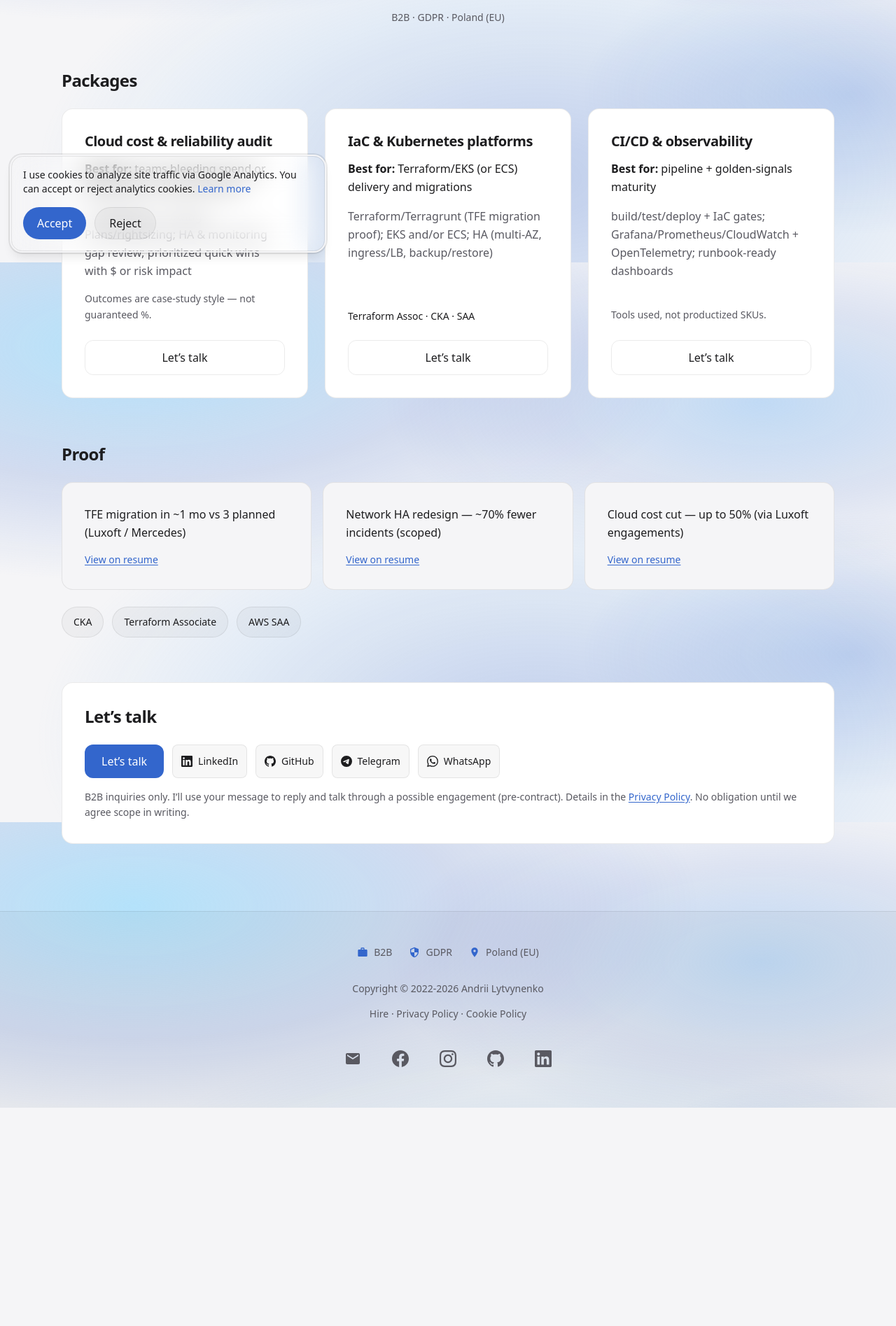
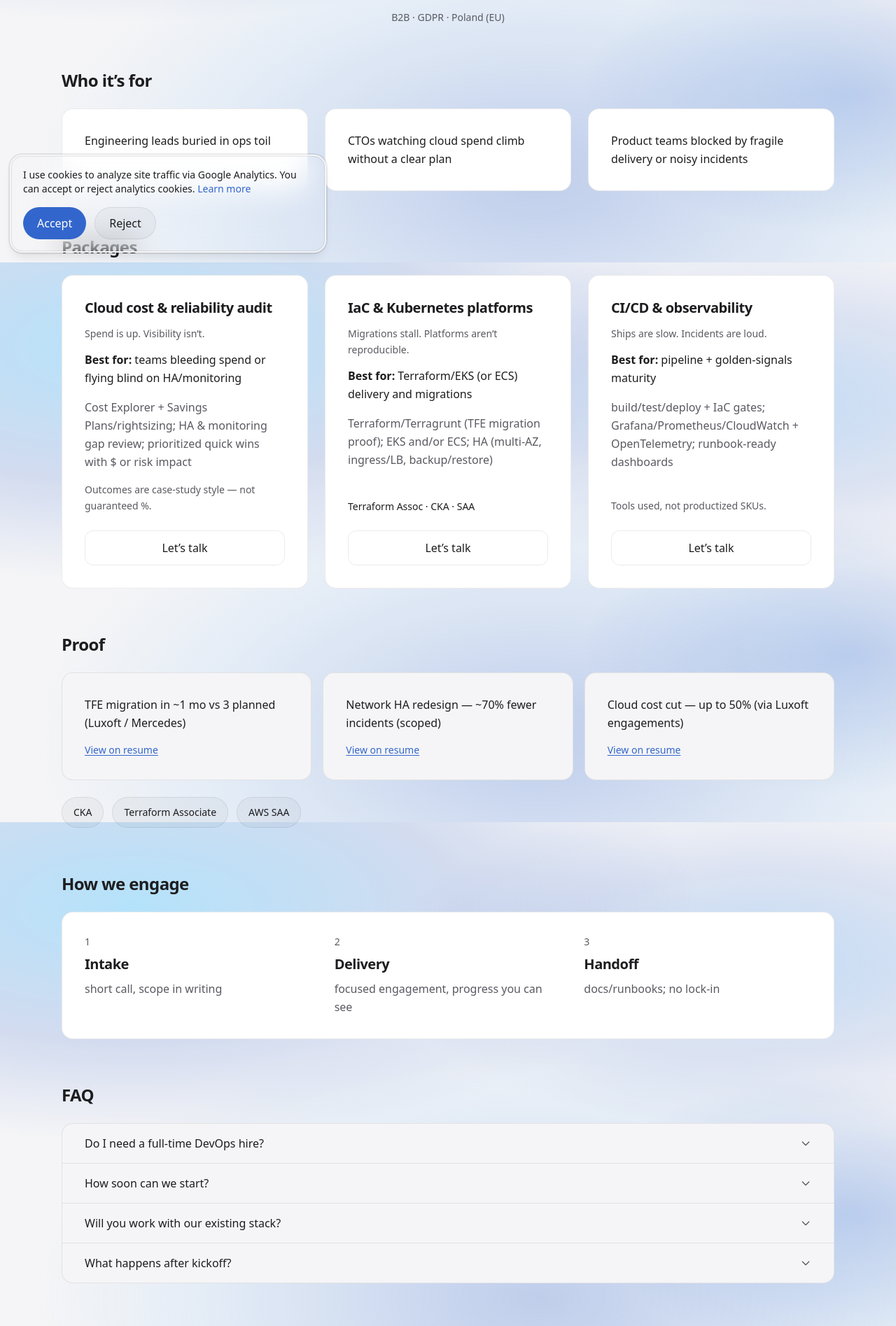
Before and after one commit to fecton/aboutme, a Next.js app: page /hire in a window 1280 px wide. Shown: the part 425-2320 px from the top of the page at 70% size. Before the commit the page ends 2008 px from the top, so only its background shows below. Built offline with nearby package versions, Linux system fonts and the light colour scheme.

Commit message:
feat: add /hire v1.1 audience, pain, engage, and FAQ
Insert Who it's for, package pain lines, How we engage, and FAQ in
the designer order. Keep locked v1 hero/package/proof/contact strings
aside from the muted pain lines above Best for.

Co-authored-by: Andrii Lytvynenko <a.lytvynenko@geniusee.com>

```diff
--- a/src/app/hire/page.tsx
+++ b/src/app/hire/page.tsx
@@ -2,8 +2,11 @@ import type { Metadata } from "next";
 import { Navbar } from "@/components/layout/Navbar";
 import { Footer } from "@/components/layout/Footer";
 import { HireHero } from "@/components/hire/HireHero";
+import { HireAudience } from "@/components/hire/HireAudience";
 import { HirePackages } from "@/components/hire/HirePackages";
 import { HireProof } from "@/components/hire/HireProof";
+import { HireEngage } from "@/components/hire/HireEngage";
+import { HireFaq } from "@/components/hire/HireFaq";
 import { HireContact } from "@/components/hire/HireContact";
 import { hire, hirePageMeta } from "@/data/hire";
 
@@ -68,8 +71,11 @@ export default function HirePage() {
 				<HireHero />
 				<div className="mx-auto max-w-6xl px-4 pb-24 sm:px-6">
 					<div className="flex flex-col gap-12 md:gap-16">
+						<HireAudience />
 						<HirePackages />
 						<HireProof />
+						<HireEngage />
+						<HireFaq />
 						<HireContact />
 					</div>
 				</div>
--- /dev/null
+++ b/src/components/hire/HireAudience.tsx
@@ -0,0 +1,24 @@
+import { GlassCard } from "@/components/ui/GlassCard";
+import { hire } from "@/data/hire";
+
+export function HireAudience() {
+	return (
+		<section aria-labelledby="hire-audience-heading" className="w-full min-w-0">
+			<h2
+				id="hire-audience-heading"
+				className="mb-6 text-2xl font-bold tracking-tight text-foreground"
+			>
+				{hire.audienceHeading}
+			</h2>
+			<div className="grid grid-cols-1 gap-6 md:grid-cols-3 md:items-stretch">
+				{hire.audience.map((item) => (
+					<article key={item.id} className="flex min-h-full min-w-0 flex-col">
+						<GlassCard variant="solid" className="flex h-full flex-col">
+							<p className="leading-relaxed text-foreground">{item.line}</p>
+						</GlassCard>
+					</article>
+				))}
+			</div>
+		</section>
+	);
+}
--- /dev/null
+++ b/src/components/hire/HireEngage.tsx
@@ -0,0 +1,30 @@
+import { GlassCard } from "@/components/ui/GlassCard";
+import { hire } from "@/data/hire";
+
+export function HireEngage() {
+	return (
+		<section aria-labelledby="hire-engage-heading" className="w-full min-w-0">
+			<h2
+				id="hire-engage-heading"
+				className="mb-6 text-2xl font-bold tracking-tight text-foreground"
+			>
+				{hire.engageHeading}
+			</h2>
+			<GlassCard variant="solid">
+				<ol className="grid grid-cols-1 gap-6 md:grid-cols-3 md:gap-8">
+					{hire.engageSteps.map((step, index) => (
+						<li key={step.id} className="min-w-0">
+							<p className="mb-2 text-sm font-medium text-muted">
+								{index + 1}
+							</p>
+							<h3 className="mb-2 text-xl font-semibold tracking-tight text-foreground">
+								{step.title}
+							</h3>
+							<p className="leading-relaxed text-muted">{step.detail}</p>
+						</li>
+					))}
+				</ol>
+			</GlassCard>
+		</section>
+	);
+}
--- /dev/null
+++ b/src/components/hire/HireFaq.tsx
@@ -0,0 +1,42 @@
+import { GlassCard } from "@/components/ui/GlassCard";
+import { hire } from "@/data/hire";
+
+export function HireFaq() {
+	return (
+		<section aria-labelledby="hire-faq-heading" className="w-full min-w-0">
+			<h2
+				id="hire-faq-heading"
+				className="mb-6 text-2xl font-bold tracking-tight text-foreground"
+			>
+				{hire.faqHeading}
+			</h2>
+			<GlassCard padded={false}>
+				{hire.faqs.map((item) => (
+					<details
+						key={item.id}
+						className="group border-b border-border px-6 last:border-b-0 md:px-8"
+					>
+						<summary className="flex min-h-[44px] cursor-pointer list-none items-center justify-between gap-3 py-4 font-medium text-foreground marker:content-none [&::-webkit-details-marker]:hidden">
+							<span>{item.question}</span>
+							<svg
+								className="h-4 w-4 shrink-0 text-muted transition-transform duration-200 group-open:rotate-180"
+								fill="none"
+								stroke="currentColor"
+								viewBox="0 0 24 24"
+								aria-hidden
+							>
+								<path
+									strokeLinecap="round"
+									strokeLinejoin="round"
+									strokeWidth={2}
+									d="M19 9l-7 7-7-7"
+								/>
+							</svg>
+						</summary>
+						<p className="pb-4 leading-relaxed text-muted">{item.answer}</p>
+					</details>
+				))}
+			</GlassCard>
+		</section>
+	);
+}
--- a/src/components/hire/HirePackages.tsx
+++ b/src/components/hire/HirePackages.tsx
@@ -31,6 +31,9 @@ export function HirePackages() {
 							<h3 className="mb-3 text-xl font-semibold tracking-tight text-foreground">
 								{pkg.title}
 							</h3>
+							<p className="mb-3 text-sm leading-relaxed text-muted">
+								{pkg.pain}
+							</p>
 							<p className="mb-4 leading-relaxed text-foreground">
 								<span className="font-semibold">{pkg.bestForLabel}: </span>
 								{pkg.bestFor}
--- a/src/components/ui/GlassCard.tsx
+++ b/src/components/ui/GlassCard.tsx
@@ -7,12 +7,15 @@ interface GlassCardProps {
 	className?: string;
 	/** Glass stays translucent; solid is an opaque Tier A surface. */
 	variant?: "glass" | "solid";
+	/** Default padding. Set false for flush lists with their own inset. */
+	padded?: boolean;
 }
 
 export function GlassCard({
 	children,
 	className = "",
 	variant = "glass",
+	padded = true,
 }: GlassCardProps) {
 	const { reduceEffects } = useReduceEffects();
 	const isSolid = variant === "solid";
@@ -23,9 +26,11 @@ export function GlassCard({
 			? "bg-background"
 			: "bg-surface backdrop-blur-[20px]";
 
+	const paddingClass = padded ? "p-6 md:p-8" : "";
+
 	return (
 		<div
-			className={`w-full rounded-2xl border border-border p-6 md:p-8 ${surfaceClass} ${className}`}
+			className={`w-full rounded-2xl border border-border ${paddingClass} ${surfaceClass} ${className}`}
 		>
 			{children}
 		</div>
--- a/src/data/hire.ts
+++ b/src/data/hire.ts
@@ -1,6 +1,7 @@
 export interface HirePackage {
 	id: string;
 	title: string;
+	pain: string;
 	bestForLabel: string;
 	bestFor: string;
 	deliverables: string;
@@ -8,6 +9,23 @@ export interface HirePackage {
 	credentials?: string;
 	ctaLabel: string;
 	ctaHref: string;
+}
+
+export interface HireAudienceItem {
+	id: string;
+	line: string;
+}
+
+export interface HireEngageStep {
+	id: string;
+	title: string;
+	detail: string;
+}
+
+export interface HireFaqItem {
+	id: string;
+	question: string;
+	answer: string;
 }
 
 export interface HireProofTeaser {
@@ -35,11 +53,27 @@ export const hire = {
 	ctaPrimaryHref: "#contact",
 	ctaSecondary: "See full resume",
 	ctaSecondaryHref: "/",
+	audienceHeading: "Who it’s for",
+	audience: [
+		{
+			id: "engineering-leads",
+			line: "Engineering leads buried in ops toil",
+		},
+		{
+			id: "cto",
+			line: "CTOs watching cloud spend climb without a clear plan",
+		},
+		{
+			id: "product-teams",
+			line: "Product teams blocked by fragile delivery or noisy incidents",
+		},
+	] as HireAudienceItem[],
 	packagesHeading: "Packages",
 	packages: [
 		{
 			id: "cloud-cost-audit",
 			title: "Cloud cost & reliability audit",
+			pain: "Spend is up. Visibility isn’t.",
 			bestForLabel: "Best for",
 			bestFor: "teams bleeding spend or flying blind on HA/monitoring",
 			deliverables:
@@ -51,6 +85,7 @@ export const hire = {
 		{
 			id: "iac-kubernetes",
 			title: "IaC & Kubernetes platforms",
+			pain: "Migrations stall. Platforms aren’t reproducible.",
 			bestForLabel: "Best for",
 			bestFor: "Terraform/EKS (or ECS) delivery and migrations",
 			deliverables:
@@ -62,6 +97,7 @@ export const hire = {
 		{
 			id: "ci-cd-observability",
 			title: "CI/CD & observability",
+			pain: "Ships are slow. Incidents are loud.",
 			bestForLabel: "Best for",
 			bestFor: "pipeline + golden-signals maturity",
 			deliverables:
@@ -106,6 +142,48 @@ export const hire = {
 			href: "/#certifications",
 		},
 	] as HireBadge[],
+	engageHeading: "How we engage",
+	engageSteps: [
+		{
+			id: "intake",
+			title: "Intake",
+			detail: "short call, scope in writing",
+		},
+		{
+			id: "delivery",
+			title: "Delivery",
+			detail: "focused engagement, progress you can see",
+		},
+		{
+			id: "handoff",
+			title: "Handoff",
+			detail: "docs/runbooks; no lock-in",
+		},
+	] as HireEngageStep[],
+	faqHeading: "FAQ",
+	faqs: [
+		{
+			id: "full-time",
+			question: "Do I need a full-time DevOps hire?",
+			answer:
+				"Often no — a scoped engagement unblocks the bottleneck first.",
+		},
+		{
+			id: "start",
+			question: "How soon can we start?",
+			answer: "Usually within days after scope is agreed in writing.",
+		},
+		{
+			id: "existing-stack",
+			question: "Will you work with our existing stack?",
+			answer: "Yes — AWS-first; I meet your tools where they are.",
+		},
+		{
+			id: "after-kickoff",
+			question: "What happens after kickoff?",
+			answer: "Delivery against the written scope, then a clean handoff.",
+		},
+	] as HireFaqItem[],
 	contactHeading: "Let’s talk",
 	contactCtaLabel: "Let’s talk",
 	contactDisclaimerBefore:
```
Also changed, not shown: 2 other files (tests, documents, lock files or other folders).
